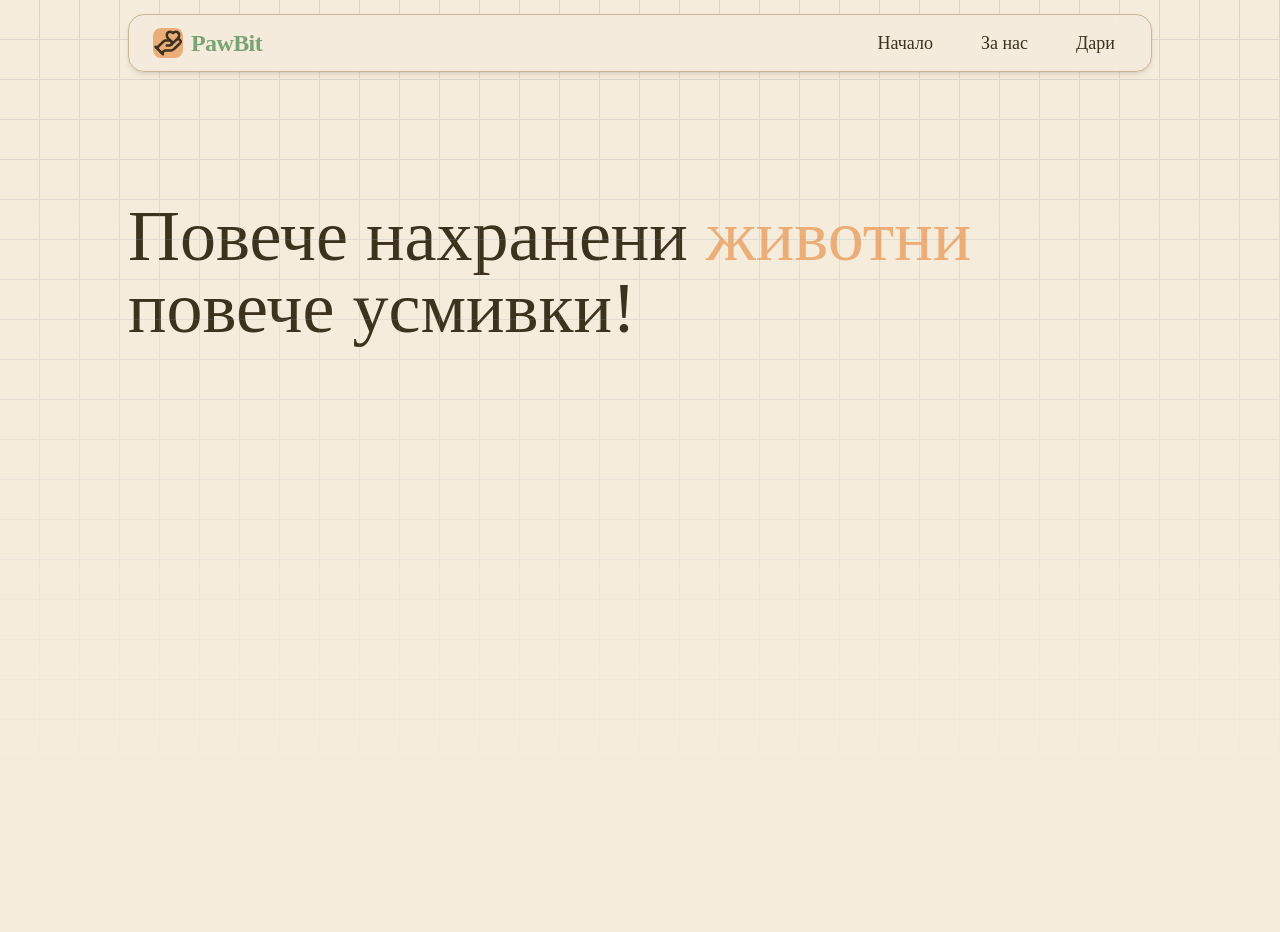
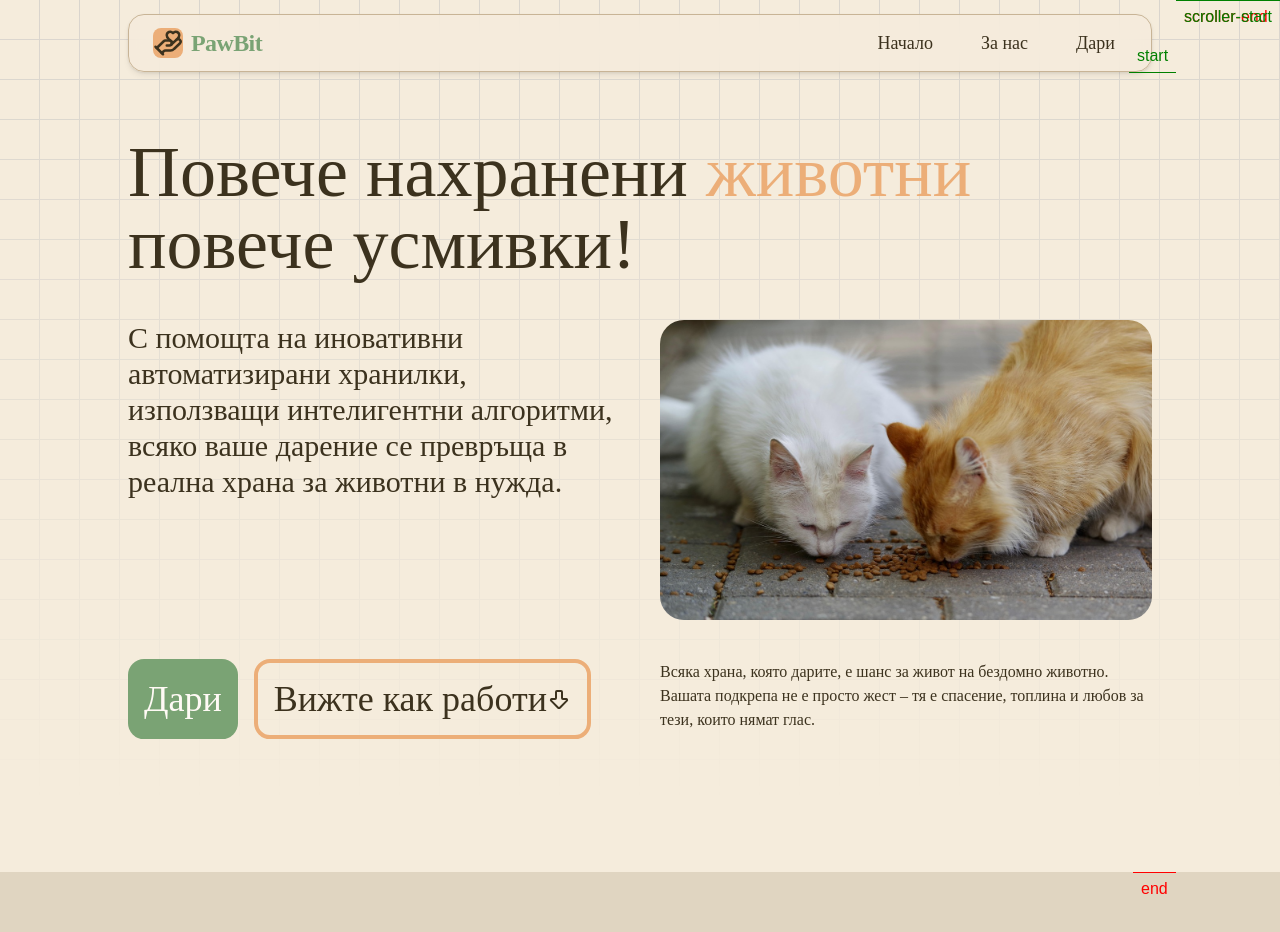
Before and after one commit to angata1/PawBit, a Next.js app: page / in a window 1280 px wide. Shown: the top 932 px of the page. Built offline with nearby package versions, Linux system fonts and the light colour scheme; a web font is replaced by a local one.

Commit message:
Refactor layout and enhance homepage with GSAP animations and new content

```diff
--- a/app/layout.tsx
+++ b/app/layout.tsx
@@ -30,12 +30,15 @@ export default function RootLayout({
   children: React.ReactNode;
 }>) {
   return (
+
+
+
     <html lang="en">
       <body
         className={`${geistSans.variable} ${geistMono.variable} antialiased`}
       >
+            <Navbar />
 
-        <Navbar/>
         {children}
         </body>
     </html>
--- /dev/null
+++ b/app/page copy.tsx
@@ -0,0 +1,94 @@
+"use client";
+
+import Image from "next/image";
+import { GridPattern } from "./components/gridPattern";
+import gsap from "gsap";
+import { ScrollTrigger } from "gsap/all";
+import { useGSAP } from "@gsap/react";
+import Navbar from "./components/navbar";
+
+gsap.registerPlugin(useGSAP);
+
+gsap.registerPlugin(ScrollTrigger);
+
+export default function Home() {
+  useGSAP(() => {
+    gsap.from("nav", {
+      y: -50,
+      opacity: 0,
+      ease: "Power0.easeInOut",
+      // scrollTrigger: {
+      //   trigger: ".hero-section",
+      //   start: "top top",
+      //   end: "+=20%",
+      //   scrub: true,
+      //   pin: true,
+      //   markers: true,
+      // },
+    });
+
+     gsap.to(".parallax-image", {
+      y: -30,
+      ease: "none",
+      scrollTrigger: {
+        trigger: ".hero-section",
+        start: "top top",
+        end: "bottom top",
+        scrub: true,
+        markers: true
+      },
+    });
+
+    gsap.to(".donate-button", {
+      x: () => gsap.utils.random(-5, 5),
+      y: () => gsap.utils.random(-5, 5),
+      repeat: -1,
+      yoyo: true,
+      ease: "sine.inOut",
+    });
+  }, []);
+
+  return (
+    <>
+      <section className="hero-section flex justify-center">
+        <GridPattern className=" z-0 mask-b-from-0.5" />
+        <main className="font-sans w-[80%] mt-[10%]">
+          <div className=" h-[100vh]">
+            <h1 className=" text-7xl z-[100]">
+              Повече нахранени <span className=" text-accent">животни</span>
+              <p>повече усмивки!</p>
+            </h1>
+
+            <div className="flex items-center justify-between gap-8 mt-12">
+              {/* Left side: text */}
+              <div className="w-1/2">
+                <h2 className="text-3xl leading-relaxed">
+                  Всяка храна, която дарите, е шанс за живот на бездомно
+                  животно. Вашата подкрепа не е просто жест – тя е спасение,
+                  топлина и любов за тези, които нямат глас.
+                </h2>
+              </div>
+              <div>
+                <Image
+                  src="/cats.jpg"
+                  alt="Cats eating"
+                  width={1000}
+                  height={1000}
+                  className="parallax-image rounded-3xl"
+                />
+              </div>
+            </div>
+            <div className=" flex justify-start">
+              <button className="donate-button bg-primary text-primary-foreground text-4xl rounded-3xl p-4 cursor-pointer">
+                Дари
+              </button>
+            </div>
+          </div>
+        </main>
+      </section>
+      <section className=" h-[100vh] bg-[#E0D5C1]">
+
+      </section>
+    </>
+  );
+}
--- a/app/page.tsx
+++ b/app/page.tsx
@@ -1,16 +1,102 @@
+"use client";
+
 import Image from "next/image";
 import { GridPattern } from "./components/gridPattern";
+import gsap from "gsap";
+import { ScrollTrigger } from "gsap/all";
+import { useGSAP } from "@gsap/react";
+import Navbar from "./components/navbar";
+import { ArrowBigDown } from "lucide-react";
+
+gsap.registerPlugin(useGSAP);
+
+gsap.registerPlugin(ScrollTrigger);
 
 export default function Home() {
+  useGSAP(() => {
+    gsap.from("nav", {
+      y: -50,
+      opacity: 0,
+      ease: "Power0.easeInOut",
+      // scrollTrigger: {
+      //   trigger: ".hero-section",
+      //   start: "top top",
+      //   end: "+=20%",
+      //   scrub: true,
+      //   pin: true,
+      //   markers: true,
+      // },
+    });
+let tl = gsap.timeline()
+
+    tl.to(".parallax-image", {
+      objectPosition: -1000,
+      ease: "none",
+      scrollTrigger: {
+        trigger: ".hero-section",
+        start: "top top",
+        end: "bottom top",
+        scrub: true,
+        markers: true,
+      },
+    });
+
+
+    // tl.from("div", {
+    //   y: gsap.utils.random(30, 100),
+    //   opacity: 0,
+    //   ease: "none",
+    //   stagger: 0.1,
+    // });
+
+gsap.to(".donate-button", {
+  y: -2,                  // small upward bounce
+  duration: 0.4,
+  repeat: -1,
+  yoyo: true,
+  ease: "sine"
+});
+
+  }, []);
+
   return (
-
-    <div className=" flex justify-center">
-      <GridPattern className=" z-0 mask-b-from-0.5"/>
-    <main className="font-sans w-[80%] mt-[10%]">
-      <div className=" h-[100vh]">
-      <h1 className=" text-7xl z-10">Повече нахранени <span className=" text-accent">животни</span><p>повече усмивки!</p></h1>
+    <>
+    <div className=" w-[100%] flex justify-center">
+      <section className="hero-section h-[100vh] w-[80%]">
+        <GridPattern className="grid-bg z-0 mask-b-from-0.5" />
+        <div className="grid grid-cols-2 grid-rows-[auto_auto_auto] gap-10 mt-16 ">
+          <div className="col-span-2 text-7xl z-[40] ">
+            Повече нахранени <span className=" text-accent">животни</span>
+            <p>повече усмивки!</p>
+          </div>
+          <div className=" text-3xl z-[40] ">
+            С помощта на иновативни автоматизирани хранилки, използващи интелигентни алгоритми, всяко ваше дарение се превръща в реална храна за животни в нужда.
+          </div>
+          <div className="overflow-hidden h-[300px] relative rounded-3xl z-30">
+            <Image
+              src="/cats.jpg"
+              alt="Cats eating"
+              fill
+              className=" parallax-image object-cover"
+            />
+          </div>
+           <div className=" flex justify-start">
+              <button className="donate-button bg-primary text-primary-foreground text-4xl rounded-2xl p-4 cursor-pointer">
+                Дари
+              </button>
+               <button className="donate-button border-4 border-accent flex items-center text-foreground text-4xl rounded-2xl ml-4 p-4 cursor-pointer">
+                Вижте как работи <ArrowBigDown/>
+              </button>
+            </div>
+          <div className="impact-text text-1xl z-[40] ">
+            Всяка храна, която дарите, е шанс за живот на бездомно животно.
+            Вашата подкрепа не е просто жест – тя е спасение, топлина и любов за
+            тези, които нямат глас.
+          </div>
+        </div>
+      </section>
       </div>
-    </main>
-    </div>
+      <section className=" h-[100vh] bg-[#E0D5C1]"></section>
+    </>
   );
 }
--- a/package.json
+++ b/package.json
@@ -9,6 +9,7 @@
     "lint": "eslint"
   },
   "dependencies": {
+    "@gsap/react": "^2.1.2",
     "@radix-ui/react-dialog": "^1.1.15",
     "@radix-ui/react-navigation-menu": "^1.2.14",
     "class-variance-authority": "^0.7.1",
```
Also changed, not shown: public/cats.jpg (added), 1 other file (tests, documents, lock files or other folders).
